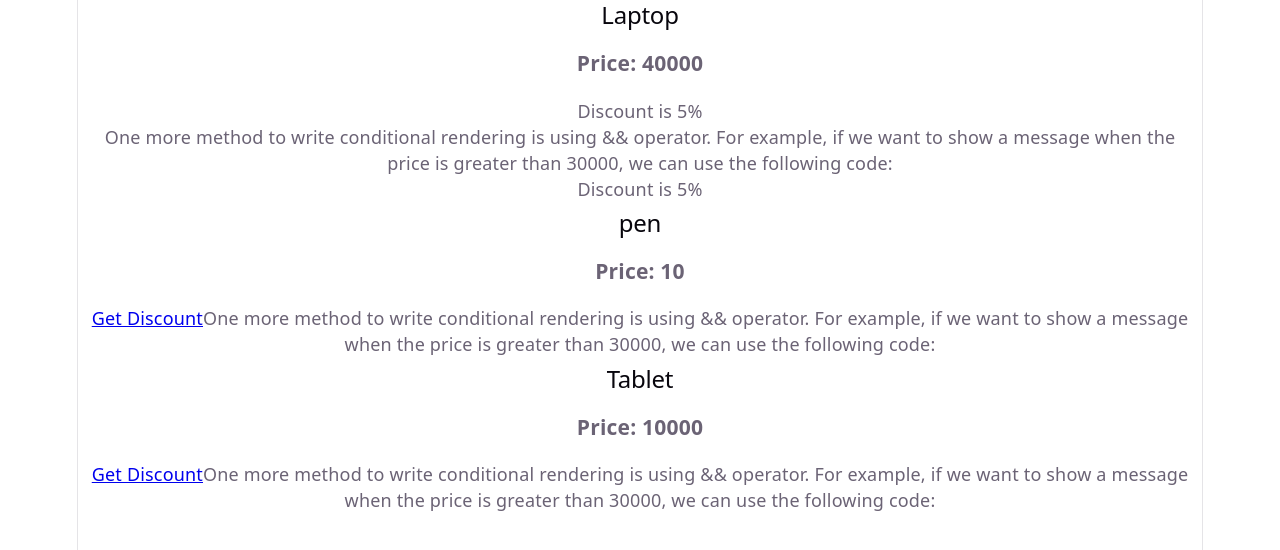
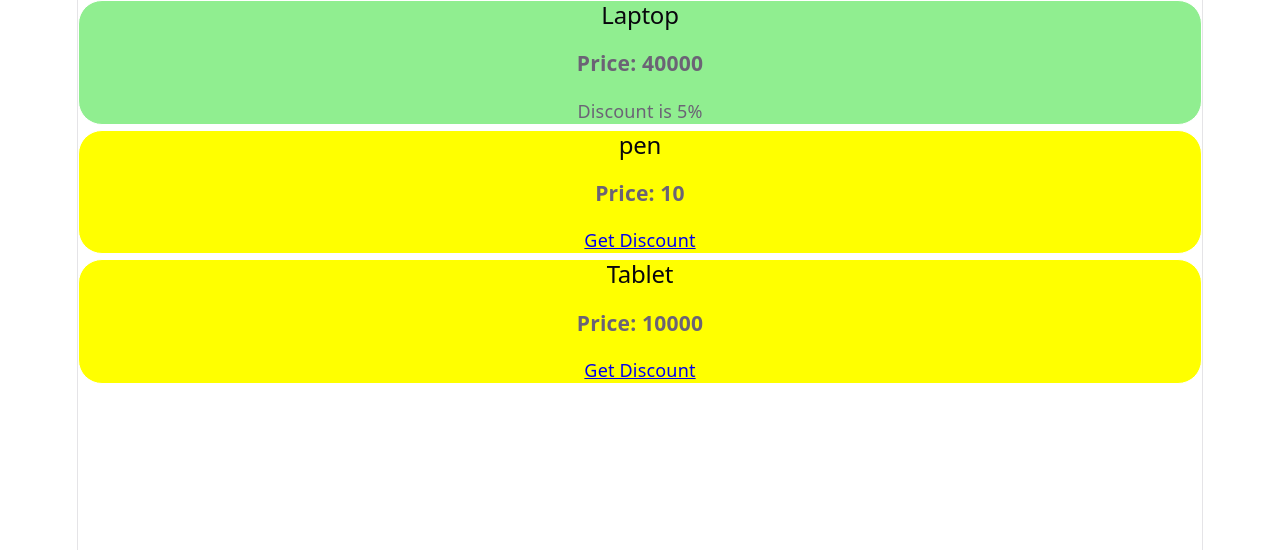
Before and after one commit to mayurigade-hub/revising-react, a React (Vite) app: page / in a window 1280 px wide. Shown: the top 550 px of the page. Built offline with nearby package versions, Linux system fonts and the light colour scheme.

Commit message:
dynamic component styling

```diff
--- a/src/Product.jsx
+++ b/src/Product.jsx
@@ -1,13 +1,16 @@
 import './Product.css'
 
 function Product( {name, price } ) {
+    // Create a style object based on the price
+    let styles = { backgroundColor: price > 30000 ? 'lightgreen' : 'yellow' }
     return (
-        <div className="product">
+        <div className="product" style={styles}>
             <h2>{ name }</h2>
             <h3>Price: { price }</h3>
+            {/* Conditionals */}
             { price > 30000 ? <p> Discount is 5%</p> : <a href="/">Get Discount</a>}
-            One more method to write conditional rendering is using && operator. For example, if we want to show a message when the price is greater than 30000, we can use the following code:
-            { price > 30000 && <p> Discount is 5%</p>}
+            {/* One more method to write conditional rendering is using && operator. For example, if we want to show a message when the price is greater than 30000, we can use the following code:
+            { price > 30000 && <p> Discount is 5%</p>} */}
         </div>
 
     )
```
